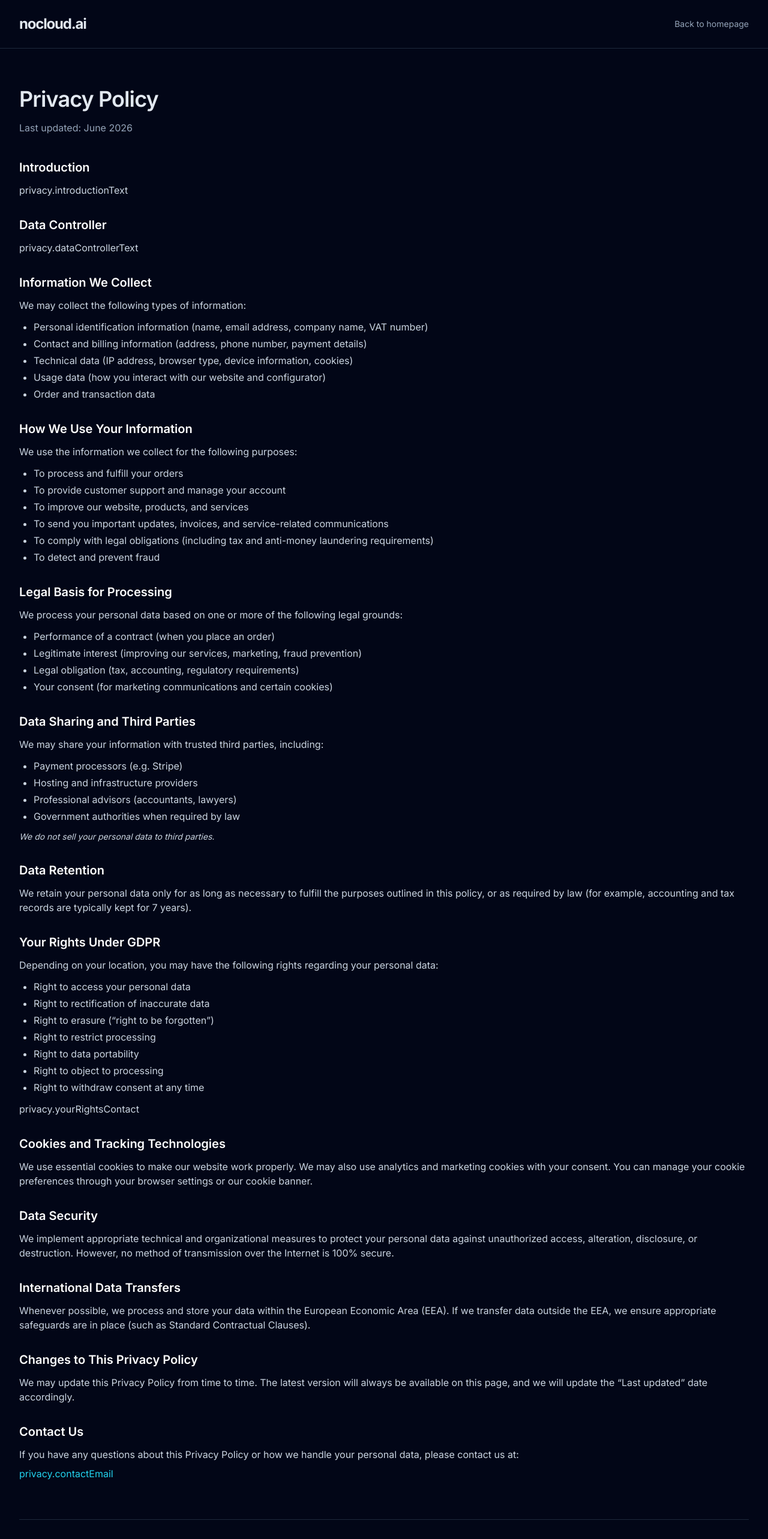
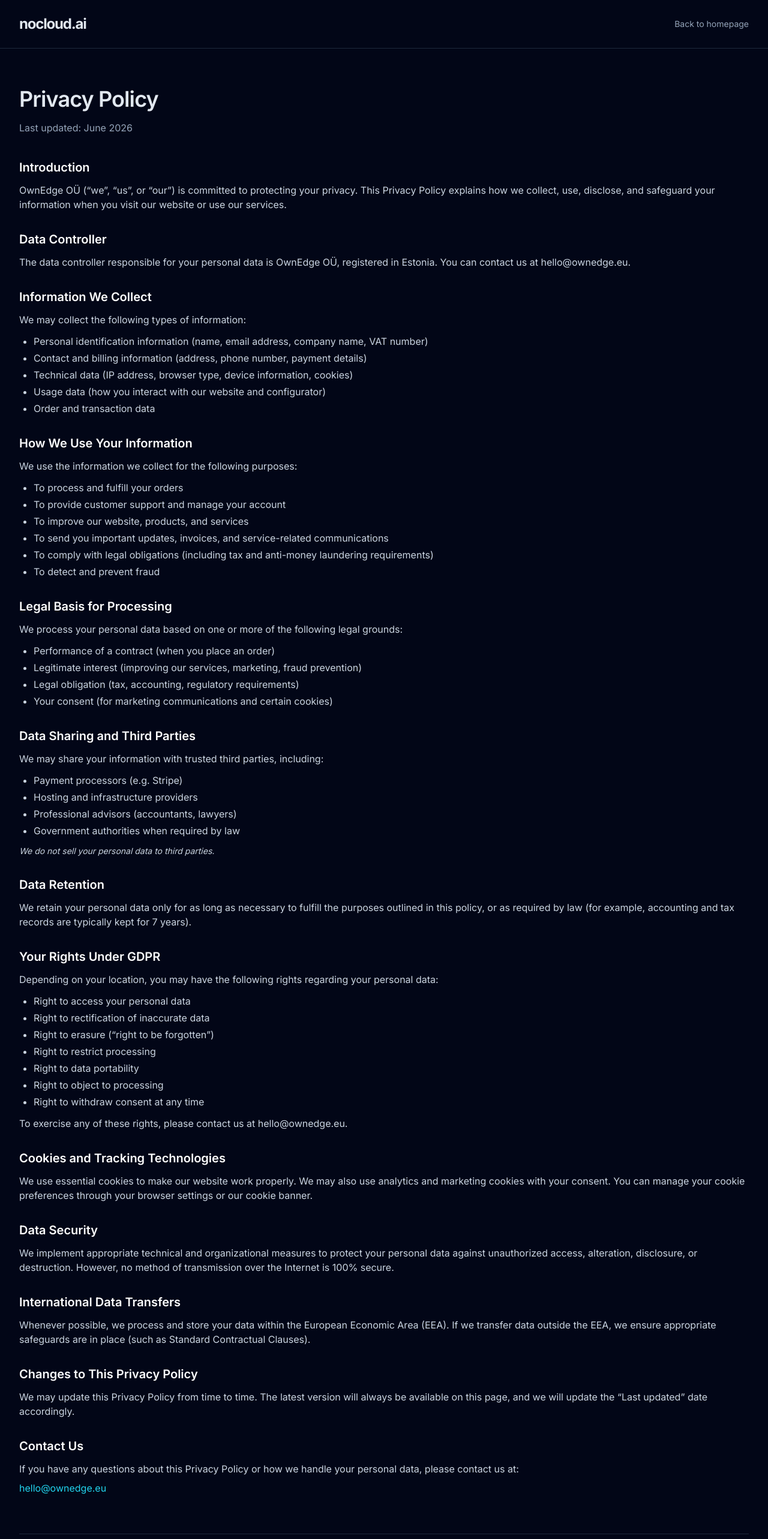
Before and after one commit to botland/nocloud, a Next.js app: page /en/privacy in a window 1280 px wide. Shown: the top 2566 px of the page at 60% size. Built offline with nearby package versions, Linux system fonts and the light colour scheme; no server answers.

Commit message:
refactor: wire privacy page to use centralized invariant names + placeholders from en.json

```diff
--- a/app/[locale]/privacy/page.tsx
+++ b/app/[locale]/privacy/page.tsx
@@ -3,12 +3,11 @@
 import { useLocale, useTranslations } from 'next-intl';
 import Link from 'next/link';
 import Container from '@/components/Container';
-import { BRAND_DISPLAY } from '@/lib/brand';
+import { BRAND_DISPLAY, COMPANY_LEGAL_NAME, LEGAL_CONTACT_EMAIL } from '@/lib/brand';
 
 export default function PrivacyPage() {
   const locale = useLocale();
   const t = useTranslations('privacy');
-  const contactEmail = t('contactEmail');
 
   return (
     <div className="min-h-screen bg-slate-950 text-slate-200">
@@ -30,12 +29,12 @@ export default function PrivacyPage() {
         <div className="prose prose-invert max-w-none text-slate-300 space-y-8">
           <section>
             <h2 className="text-xl font-semibold text-white mb-3">{t('introductionTitle')}</h2>
-            <p>{t('introductionText')}</p>
+            <p>{t('introductionText', { companyName: COMPANY_LEGAL_NAME })}</p>
           </section>
 
           <section>
             <h2 className="text-xl font-semibold text-white mb-3">{t('dataControllerTitle')}</h2>
-            <p>{t('dataControllerText')}</p>
+            <p>{t('dataControllerText', { companyName: COMPANY_LEGAL_NAME, contactEmail: LEGAL_CONTACT_EMAIL })}</p>
           </section>
 
           <section>
@@ -92,7 +91,7 @@ export default function PrivacyPage() {
                 <li key={index}>{item}</li>
               ))}
             </ul>
-            <p className="mt-3">{t('yourRightsContact')}</p>
+            <p className="mt-3">{t('yourRightsContact', { contactEmail: LEGAL_CONTACT_EMAIL })}</p>
           </section>
 
           <section>
@@ -118,7 +117,14 @@ export default function PrivacyPage() {
           <section>
             <h2 className="text-xl font-semibold text-white mb-3">{t('contactTitle')}</h2>
             <p>{t('contactText')}</p>
-            <p className="mt-2"><a href={`mailto:${contactEmail}`} className="text-cyan-400 hover:underline">{contactEmail}</a></p>
+            <p className="mt-2">
+              <a
+                href={`mailto:${LEGAL_CONTACT_EMAIL}`}
+                className="text-cyan-400 hover:underline"
+              >
+                {t('contactEmail', { contactEmail: LEGAL_CONTACT_EMAIL })}
+              </a>
+            </p>
           </section>
         </div>
 
```
